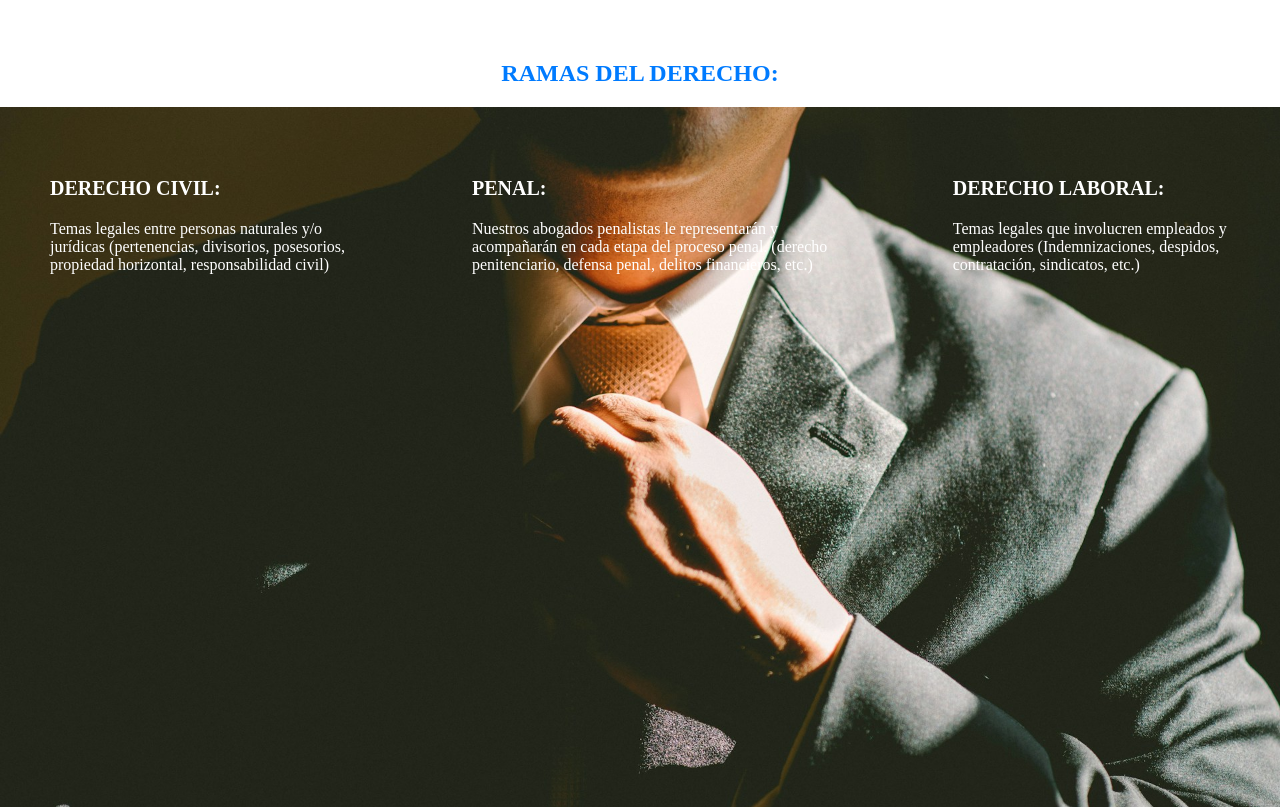
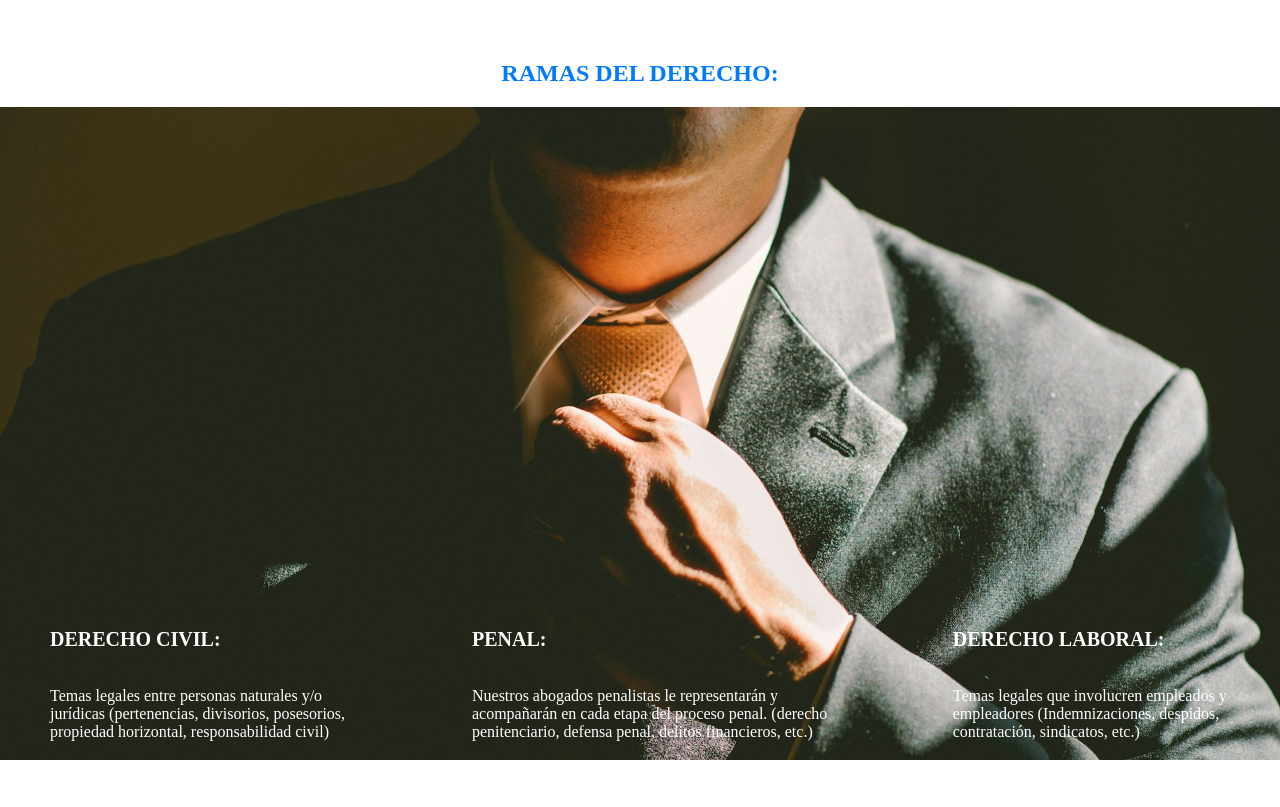
Before and after one commit to julian9805/Soporte_legal, a React (Vite) app in the folder Soporte_legal_front/: page /work in a window 1280 px wide. Built offline with nearby package versions, Linux system fonts and the light colour scheme.

Commit message:
efecto imagenes work css

```diff
--- a/Soporte_legal_front/src/components/pages/Work/Work.scss
+++ b/Soporte_legal_front/src/components/pages/Work/Work.scss
@@ -4,6 +4,7 @@
 
 .work-container {
     margin: 40px auto;
+    overflow: hidden;
 }
 
 .work-title {
@@ -23,26 +24,26 @@
     background-image: url(../../../../public/images/corbata.jpg);
     background-size: cover;
     align-items: flex-end;
+    -webkit-transition: background-image 0.2s ease-in-out;
+    transition: background-image 0.2s ease-in-out;
     .item{
         padding: 50px;
         height: 600px;
-        display: block;
-        &::after{
-            content: "";
-            display: block;
-            width: 100vw;
-            height: 600px;
-            position: absolute;
-            top: 0;
-            left: 0;
-            z-index: 1;
-        }
+        display: flex;
+        flex-direction: column;
+        justify-content: flex-end;
+        position: relative;
+        transition: 0.2s;
+        overflow: hidden;
     }
-    #civil{
-        &:hover{
-            background-image: url(../../../../public/images/tim-gouw-bwki71ap-y8-unsplash.jpg);
-            background-size: cover;
-        }
+    &:has(.item#civil:hover) {
+        background-image: url(../../../../public/images/giammarco-boscaro-eWpBNXRHfTI-unsplash.jpg);
+    }
+    &:has(.item#penal:hover) {
+        background-image: url(../../../../public/images/corbata.jpg);
+    }
+    &:has(.item#laboral:hover) {
+        background-image: url(../../../../public/images/tim-gouw-bwki71ap-y8-unsplash.jpg);
     }
 
 }
```
